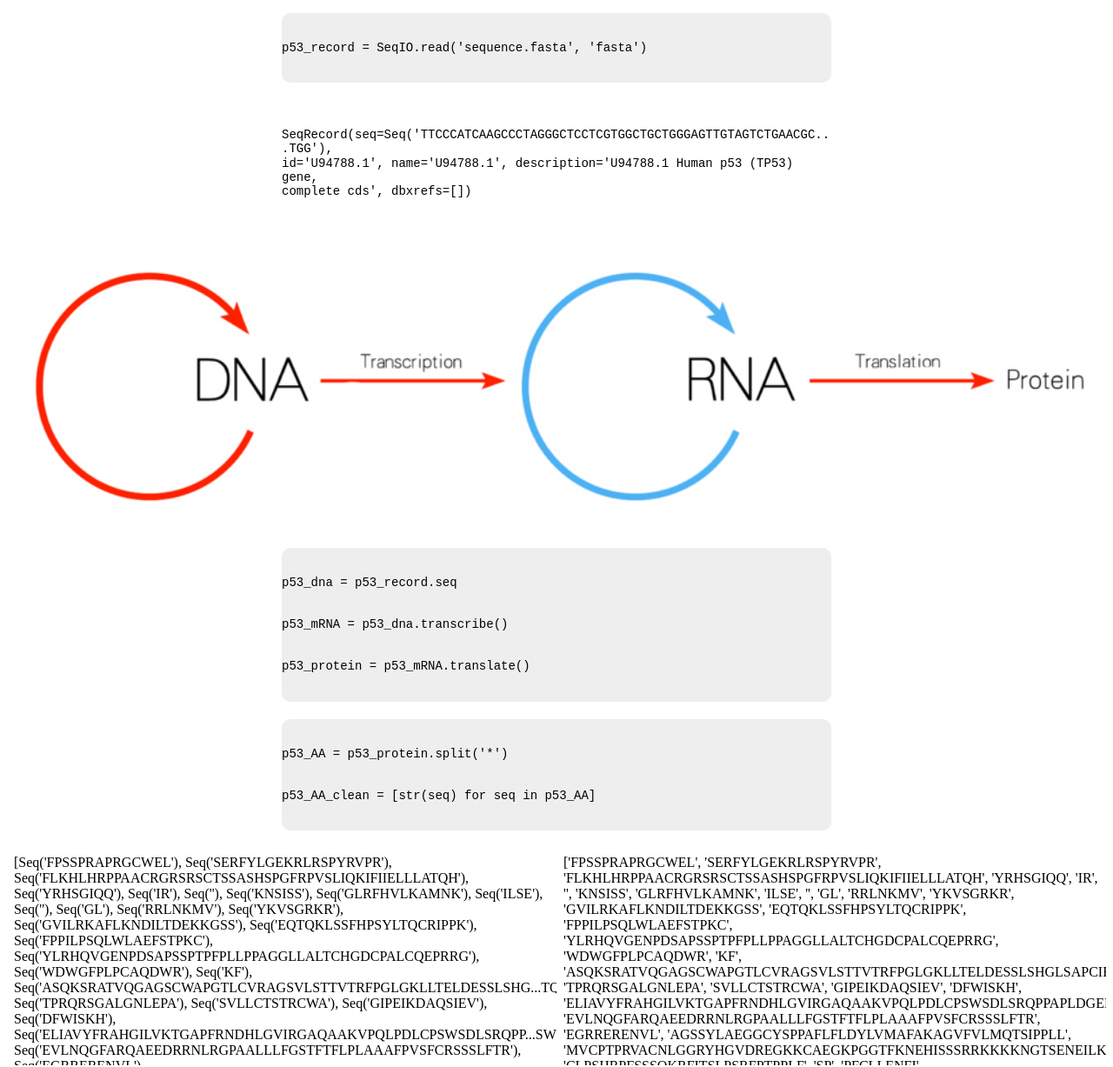
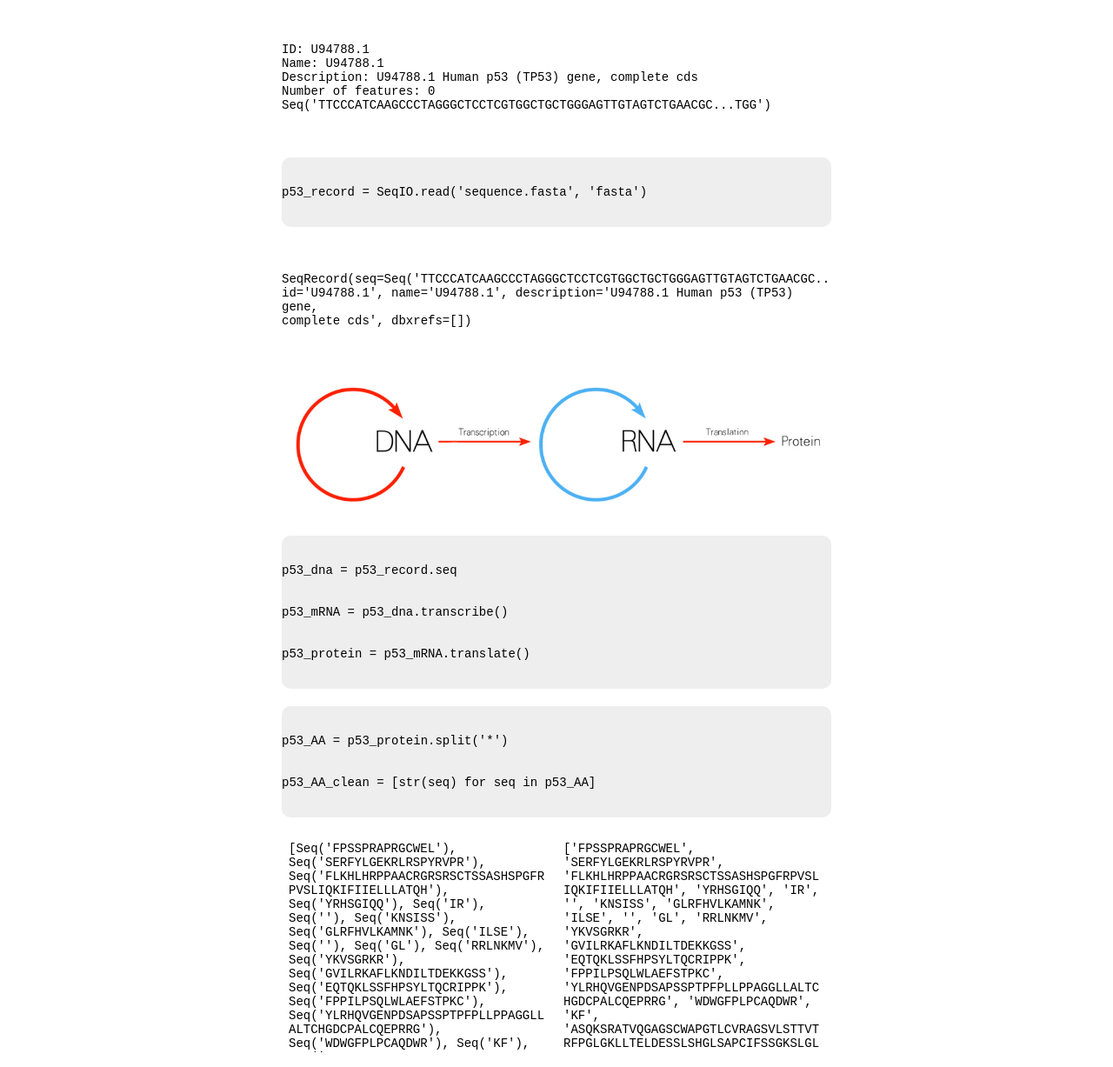
Before and after one commit to bonem0110/jcaidor, a plain HTML site: page projects/p53-analysis/index.html in a window 1280 px wide. Shown: the part 1527-2754 px from the top of the page at 87% size. Drawn offline with Linux system fonts and the light colour scheme; files that its build step writes are made by us from their sources.

Commit message:
Add files via upload

```diff
--- a/projects/p53-analysis/df1_head.html
+++ b/projects/p53-analysis/df1_head.html
@@ -1,4 +1,4 @@
-<link rel="stylesheet" href="style.css">
+<link rel="stylesheet" href="../../style.css">
 <table style="table-layout: fixed; width: 100%;" border="1" class="dataframe">
   <thead>
     <tr style="text-align: right;">
--- a/projects/p53-analysis/df2.html
+++ b/projects/p53-analysis/df2.html
@@ -1,4 +1,4 @@
-<link rel="stylesheet" href="style.css">
+<link rel="stylesheet" href="../../style.css">
 <table style="table-layout: fixed; width: 100%;" border="1" class="dataframe">
   <thead>
     <tr style="text-align: right;">
--- a/projects/p53-analysis/index.html
+++ b/projects/p53-analysis/index.html
@@ -3,7 +3,7 @@
 <head>
     <meta charset="UTF-8">
     <meta name="viewport" content="width=device-width, initial-scale=1.0">
-    <link rel="stylesheet" href="style.css">
+    <link rel="stylesheet" href="../../style.css">
     <link href="https://fonts.googleapis.com/css2?family=Anton&family=Lato&display=swap" rel="stylesheet">
     <title>p53 Analysis Using BioPython</title>
     <link rel="icon" type="image/png" href="../../jcaidor_logo.png">
@@ -32,7 +32,7 @@
             </ul>
         </nav>
     </header>
-    <main>
+    <main class="covid_tracker">
         <h1>p53 Analysis Using BioPython</h1>
         <hr>
         <p>
@@ -58,7 +58,7 @@
             data-style='cartoon:color=spectrum'>
         </div>
 
-        <pre>
+        <pre class="nws">
             <br>
             from Bio import SeqIO
             <br>
@@ -67,7 +67,7 @@
             <br>
         </pre>
 
-        <pre style="background-color: white;">
+        <pre  class="nws" style="background-color: white;">
             <br>
             ID: U94788.1
             Name: U94788.1
@@ -77,13 +77,13 @@
             <br>
         </pre>
 
-        <pre>
+        <pre class="nws">
             <br>
             p53_record = SeqIO.read('sequence.fasta', 'fasta')
             <br>
         </pre>
 
-        <pre style="background-color: white;">
+        <pre class="nws" style="background-color: white;">
             <br>
             SeqRecord(seq=Seq('TTCCCATCAAGCCCTAGGGCTCCTCGTGGCTGCTGGGAGTTGTAGTCTGAACGC...TGG'),
             id='U94788.1', name='U94788.1', description='U94788.1 Human p53 (TP53) gene,
@@ -95,7 +95,7 @@
             <img style="width: 100%;" src="p53_images/CentralDogma.jpg"/>
         </a>
 
-        <pre>
+        <pre class="nws">
             <br>
             p53_dna = p53_record.seq
             <br>
@@ -105,7 +105,7 @@
             <br>
         </pre>
 
-        <pre>
+        <pre class="nws">
             <br>
             p53_AA = p53_protein.split('*')
             <br>
@@ -117,7 +117,7 @@
             <iframe style="float: left;"  height= "100%" width= 50% src="lst2.html"></iframe>
         </div>
 
-        <pre>
+        <pre class="nws">
             <br>
             import pandas as pd
             <br>
@@ -131,7 +131,7 @@
 
         <iframe style="display: block; width: 100%; float: left;" height= 190px src="df1_head.html"></iframe>
 
-        <pre>
+        <pre class="nws">
             <br>
             from collections import Counter
             <br>
@@ -141,13 +141,13 @@
 
         <iframe style="word-break:break-all;" height= 290px width= 100% src="df2.html"></iframe>
 
-        <pre>
+        <pre class="nws">
             <br>
             Counter(p53_protein).most_common(10)
             <br>
         </pre>
 
-        <pre style="background-color: white;">
+        <pre class="nws" style="background-color: white;">
             <br>
             [('L', 737),
             ('S', 572),
@@ -162,7 +162,7 @@
             <br>
         </pre>
 
-        <pre>
+        <pre class="nws">
             <br>
             import py3Dmol
             <br>
--- a/projects/p53-analysis/lst1.html
+++ b/projects/p53-analysis/lst1.html
@@ -1,4 +1,4 @@
-<link rel="stylesheet" href="style.css">
+<link rel="stylesheet" href="../../style.css">
 <p class="lst">
     ['FPSSPRAPRGCWEL',
     'SERFYLGEKRLRSPYRVPR',
--- a/projects/p53-analysis/lst2.html
+++ b/projects/p53-analysis/lst2.html
@@ -1,4 +1,4 @@
-<link rel="stylesheet" href="style.css">
+<link rel="stylesheet" href="../../style.css">
 <p class="lst">
     [Seq('FPSSPRAPRGCWEL'),
     Seq('SERFYLGEKRLRSPYRVPR'),
```
Also changed, not shown: projects/p53-analysis/df1.html (+1 -1 lines).
